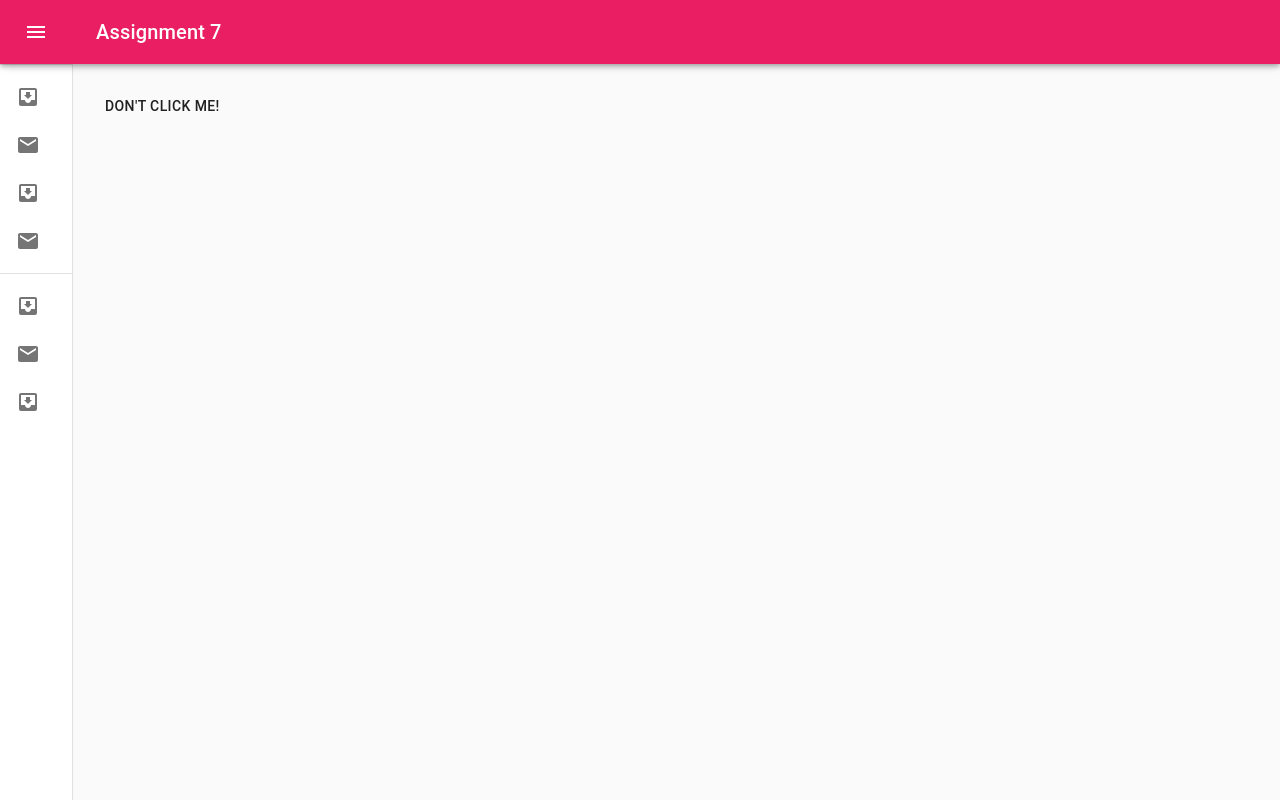
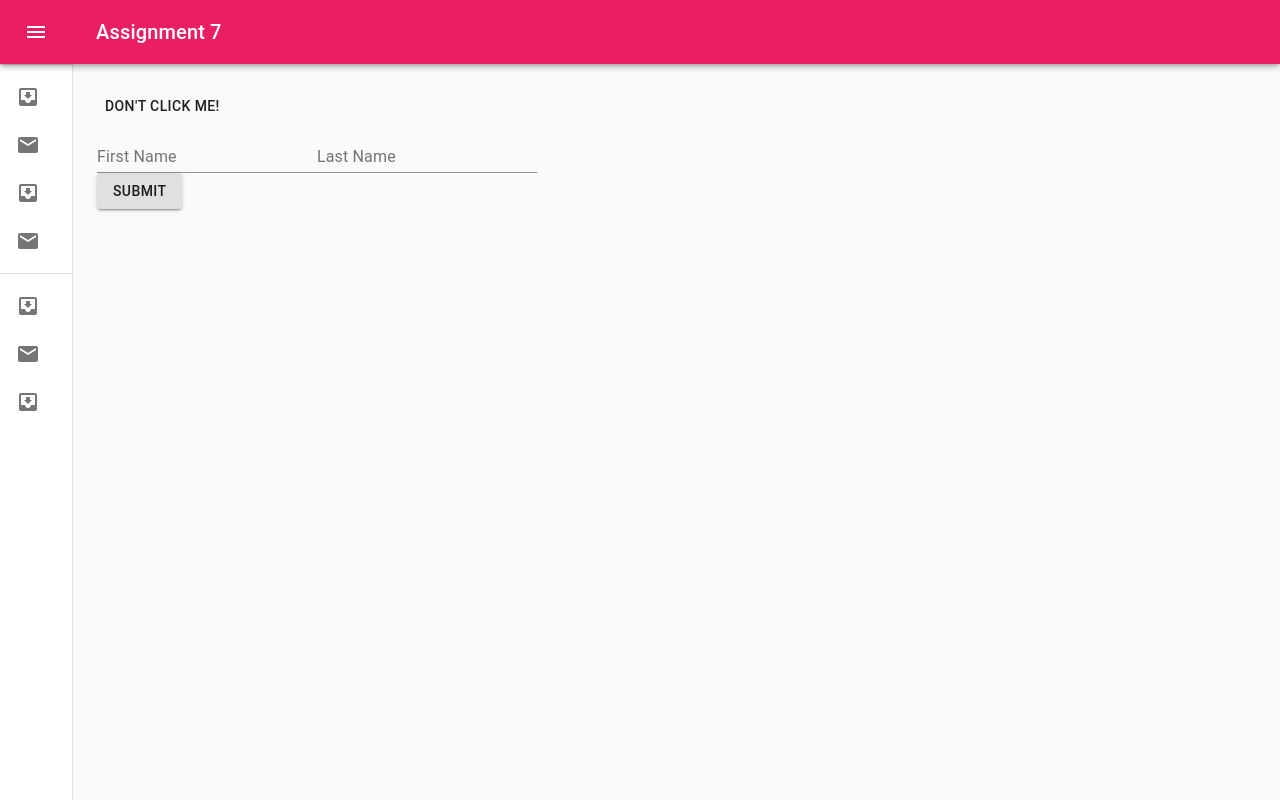
Before and after one commit to yauhofung/TTP6-PositiveProjection, a React (Create React App) app: page / in a window 1280 px wide. Built offline with nearby package versions, Linux system fonts and the light colour scheme.

Commit message:
Added AppForm and Grid to MiniDrawer

```diff
--- /dev/null
+++ b/src/components/AppForm.js
@@ -0,0 +1,33 @@
+import React from 'react';
+import { Button, TextField, Grid, form } from '@material-ui/core';
+
+function Form() {
+    return (
+        <form noValidate autoComplete="off">
+            <TextField id="standard-basic" label="First Name" />
+            <TextField id="standard-basic" label="Last Name" />
+        </form>
+    );
+}
+
+function SubmitButton () {
+    return (
+        <Button  variant='contained'>Submit</Button>
+    );
+}
+
+class AppForm extends React.Component {
+
+    render() {
+        return(
+            <Grid container>
+            <Grid item xs={12}>
+                <Form />
+                <SubmitButton />
+            </Grid>
+            </Grid>
+        );
+    }
+}
+
+export default AppForm;
--- a/src/components/MiniDrawer.js
+++ b/src/components/MiniDrawer.js
@@ -1,6 +1,7 @@
 import React from 'react';
 import clsx from 'clsx';
 import { makeStyles, useTheme } from '@material-ui/core/styles';
+import Grid from '@material-ui/core/Grid';
 import Drawer from '@material-ui/core/Drawer';
 import AppBar from '@material-ui/core/AppBar';
 import Toolbar from '@material-ui/core/Toolbar';
@@ -18,6 +19,7 @@ import ListItemText from '@material-ui/core/ListItemText';
 import InboxIcon from '@material-ui/icons/MoveToInbox';
 import MailIcon from '@material-ui/icons/Mail';
 import SimpleSnackbar from './snackBar';
+import AppForm from './AppForm';
 
 
 const drawerWidth = 240;
@@ -163,7 +165,11 @@ export default function MiniDrawer() {
       </Drawer>
       <main className={classes.content}>
         <div className={classes.toolbar} />
-		<SimpleSnackbar></SimpleSnackbar>
+        <Grid container>
+        <SimpleSnackbar></SimpleSnackbar>
+        <AppForm />
+        </Grid>
+
       </main>
     </div>
   );
```
